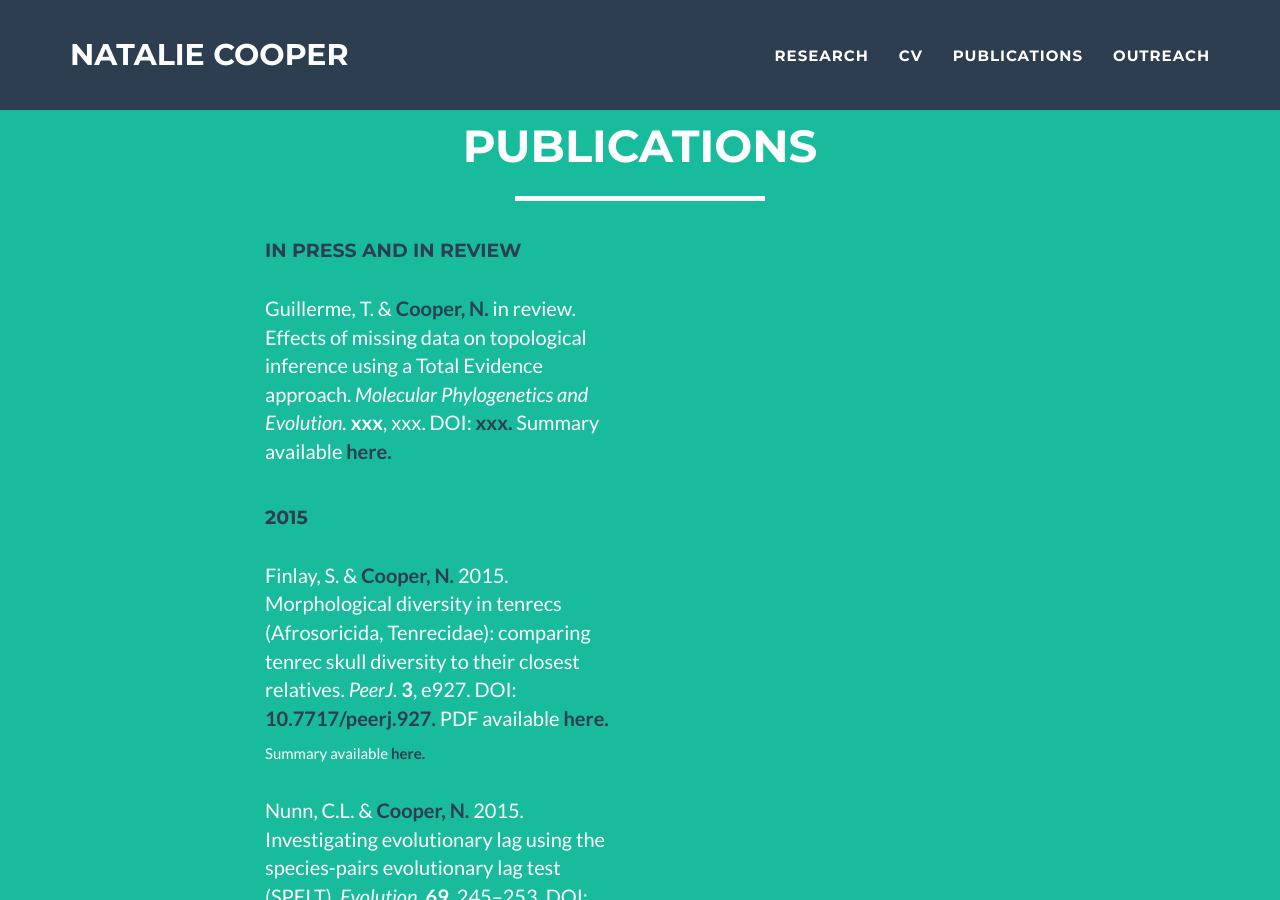
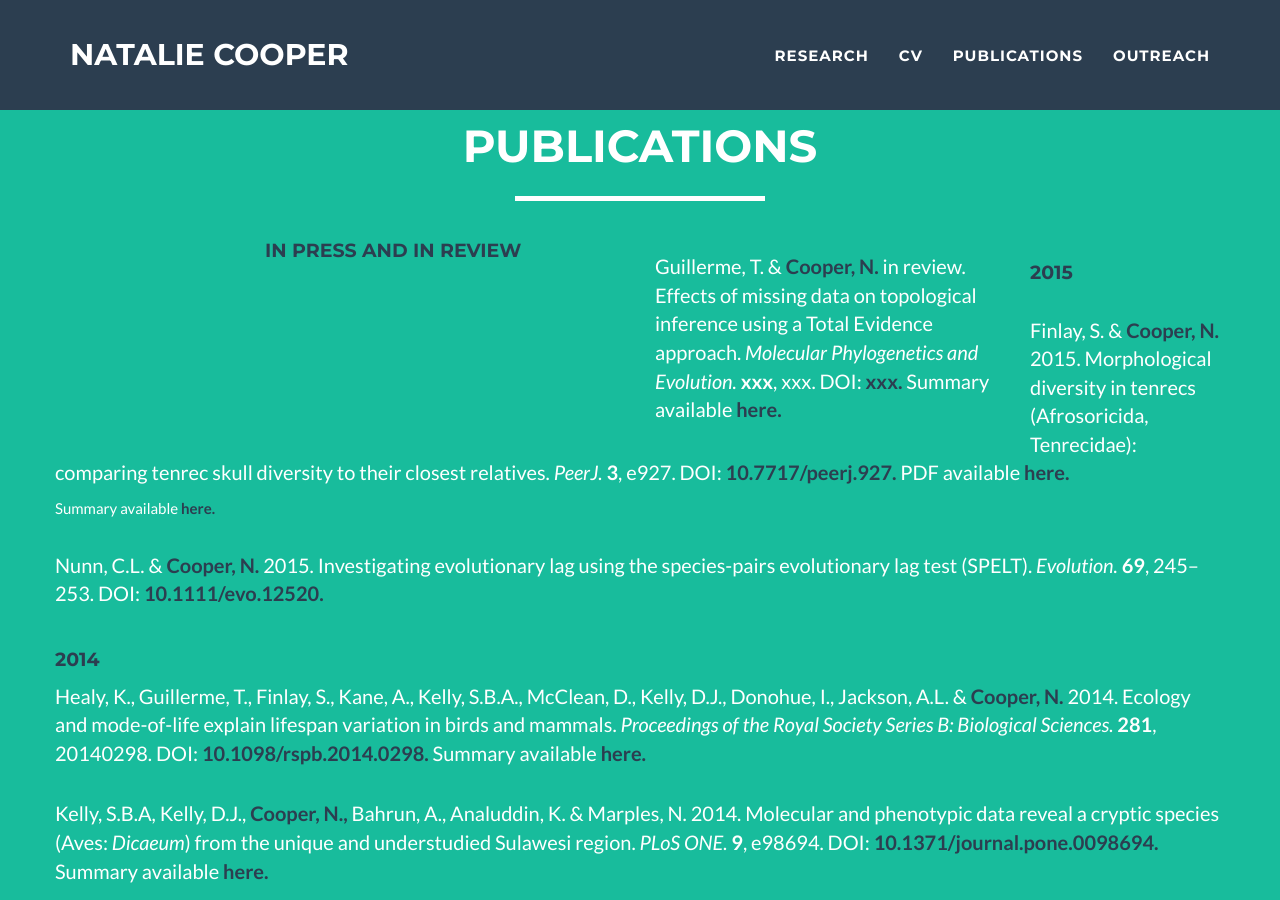
Before and after one commit to nhcooper123/nhcooper123.github.io, a Jekyll site: the page publications.html, which Jekyll copies as it is, in a window 1280 px wide and 900 px high. Built offline with Jekyll 4.4.1, drawn with Linux system fonts in a browser that asks for light colours.

Commit message:
Attempt to fix text width

```diff
--- a/publications.html
+++ b/publications.html
@@ -87,11 +87,11 @@
 
 <h4><font color="2c3e50">In press and in review</font></h4>
 
-
-
+</div>
+<div class="col-lg-4">
   &nbsp
   <p>Guillerme, T. &amp; <strong><font color="2c3e50">Cooper, N.</font></strong> in review. Effects of missing data on topological inference using a Total Evidence approach.<em> Molecular Phylogenetics and Evolution. </em><strong>xxx</strong>, xxx. DOI: <a href="http://onlinelibrary.wiley.com/doi/10.1111/evo.12520/abstract"><strong><font color="2c3e50">xxx.</font></strong></a> Summary available <a href=""><strong><font color="2c3e50">here.</font></strong></a></p>
-
+</div>
   &nbsp
 
 <h4><font color="2c3e50">2015</font></h4>
```
